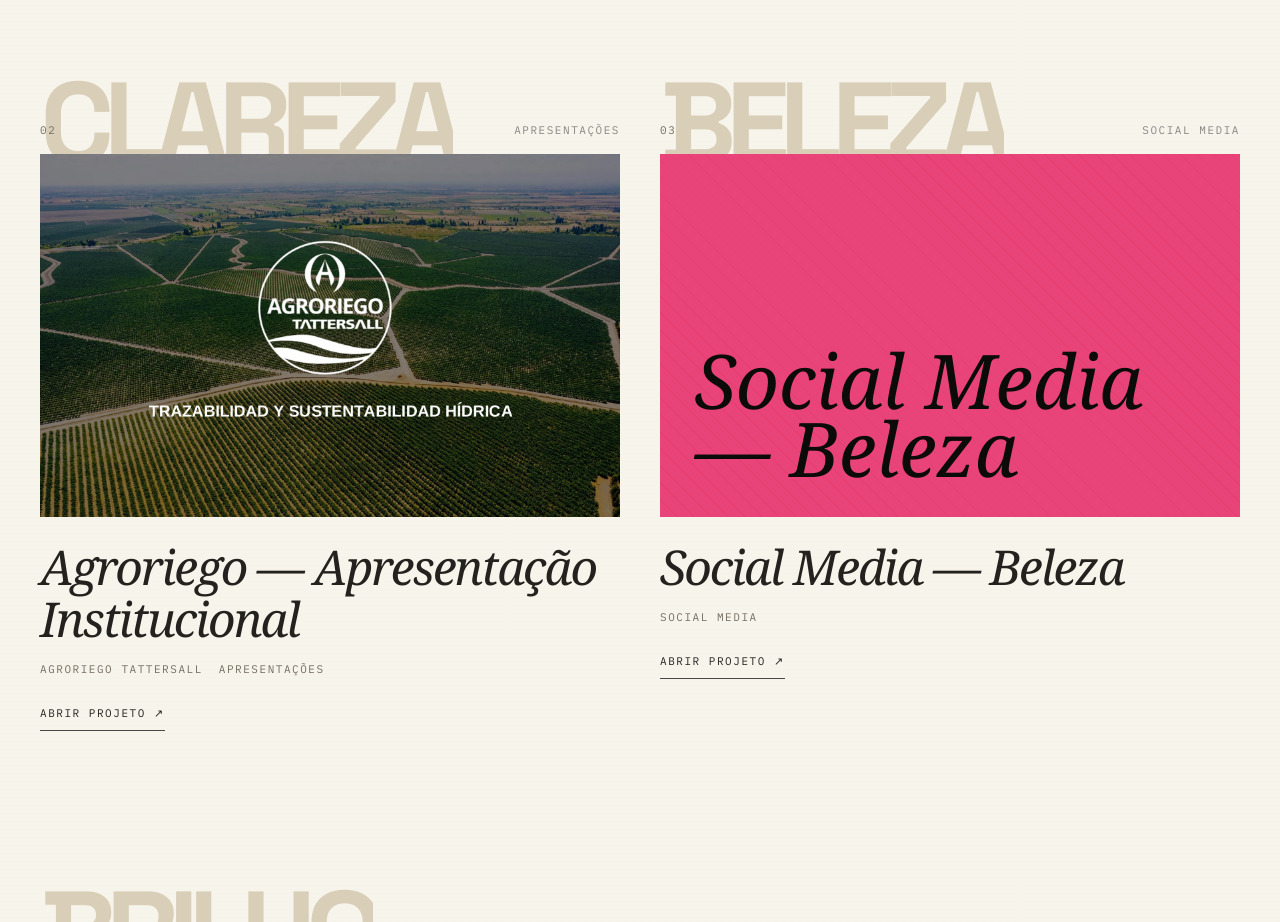
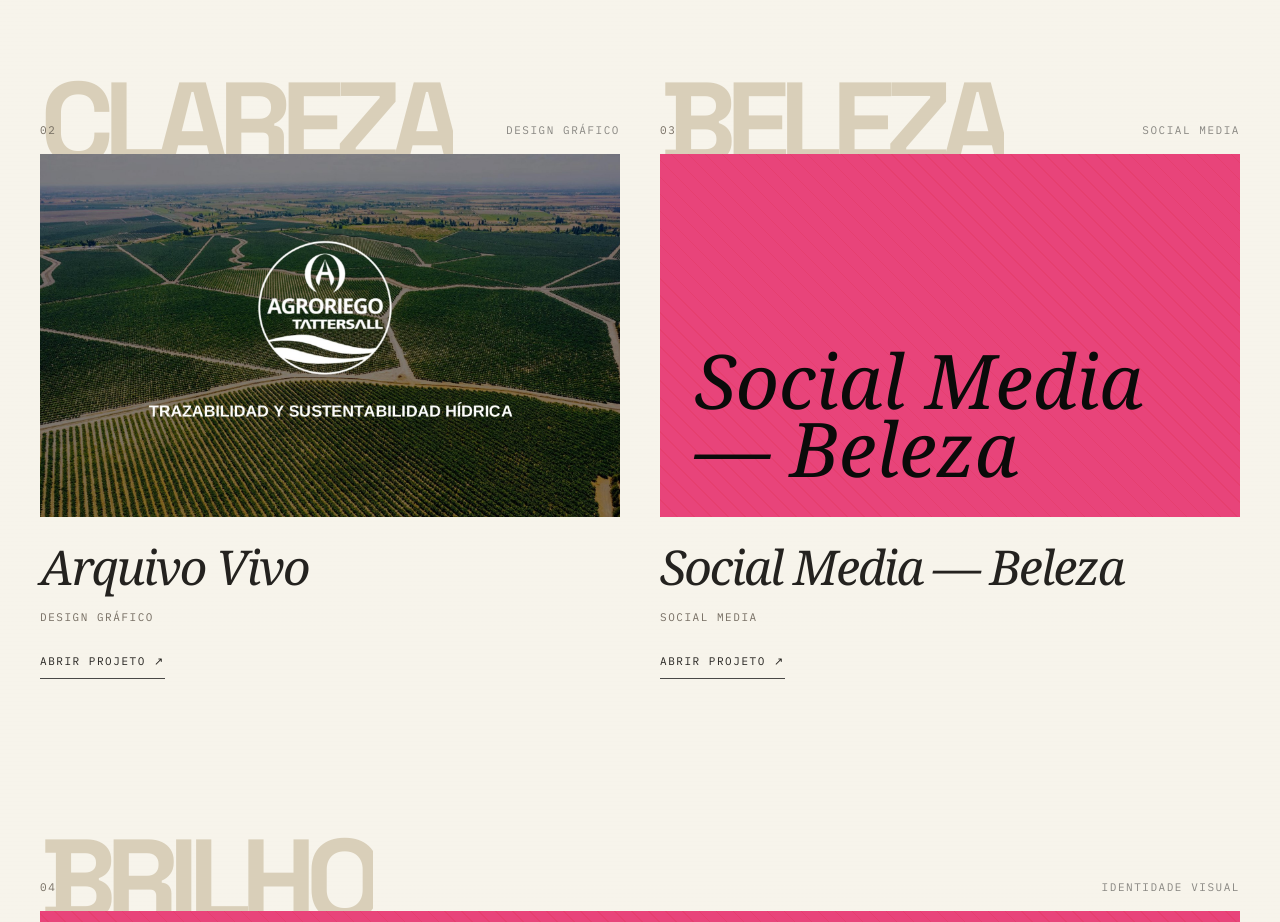
Before and after one commit to jessdesigner21/jesse-santos-portfolio, a Next.js app in the folder jesse-santos/: page / in a window 1280 px wide. Shown: the part 2164-3086 px from the top of the page. Built offline with nearby package versions, Linux system fonts and the light colour scheme; a web font is replaced by a local one.

Commit message:
Rename Agroriego case to expandable Arquivo Vivo collection

```diff
--- a/jesse-santos/data/projects.ts
+++ b/jesse-santos/data/projects.ts
@@ -126,25 +126,26 @@ export const projects: Project[] = [
   },
 
   /* =========================================================
-     02 — AGRORIEGO TATTERSALL | APRESENTAÇÃO INSTITUCIONAL
-     Somente páginas 1–5 são de autoria de Jesse.
+     02 — ARQUIVO VIVO | RECORTES EM DIFERENTES FORMATOS
+     Primeiro recorte: Agroriego Tattersall (somente páginas 1–5).
+     Espaço preparado para receber depois impressos, pendones,
+     vídeos avulsos e outras peças de autoria de Jesse.
   ========================================================= */
 
   {
-    title: "Agroriego — Apresentação Institucional",
-    slug: "grupo-tattersall",
-    client: "Agroriego Tattersall",
-    discipline: ["Apresentações", "Direção Visual"],
-    role: "Design e diagramação das páginas 1 a 5",
+    title: "Arquivo Vivo",
+    slug: "grupo-tattersall", // Mantém o endereço existente para não quebrar links.
+    discipline: ["Design Gráfico", "Direção Visual"],
+    role: "Seleção de projetos e peças em diferentes formatos",
     description:
-      "Recorte autoral de cinco páginas de uma apresentação institucional sobre soluções de irrigação, engenharia e sustentabilidade hídrica. Organização de conteúdo, hierarquia tipográfica, fotografia e comunicação visual corporativa.",
+      "Uma coleção em crescimento de trabalhos que atravessam formatos e contextos: apresentações, peças gráficas, impressos e conteúdo em movimento. O primeiro recorte é a apresentação Agroriego Tattersall, exibida somente nas cinco páginas de minha autoria.",
     challenge:
-      "Organizar informações técnicas e institucionais em slides claros, com unidade visual e leitura fluida. Neste portfólio, apresento exclusivamente as cinco primeiras páginas que desenvolvi.",
+      "Nem toda ideia nasce para caber em uma única moldura. Alguns trabalhos merecem ser vistos como fragmentos de um arquivo em constante construção.",
     cover: "/projects/agroriego/agro-01.jpg",
     coverRatio: "16/9",
     accentColor: "#A88735",
     featured: true,
-    layout: "presentation",
+    layout: "editorial",
     coverTreatment: "grotesk",
   },
 
```
